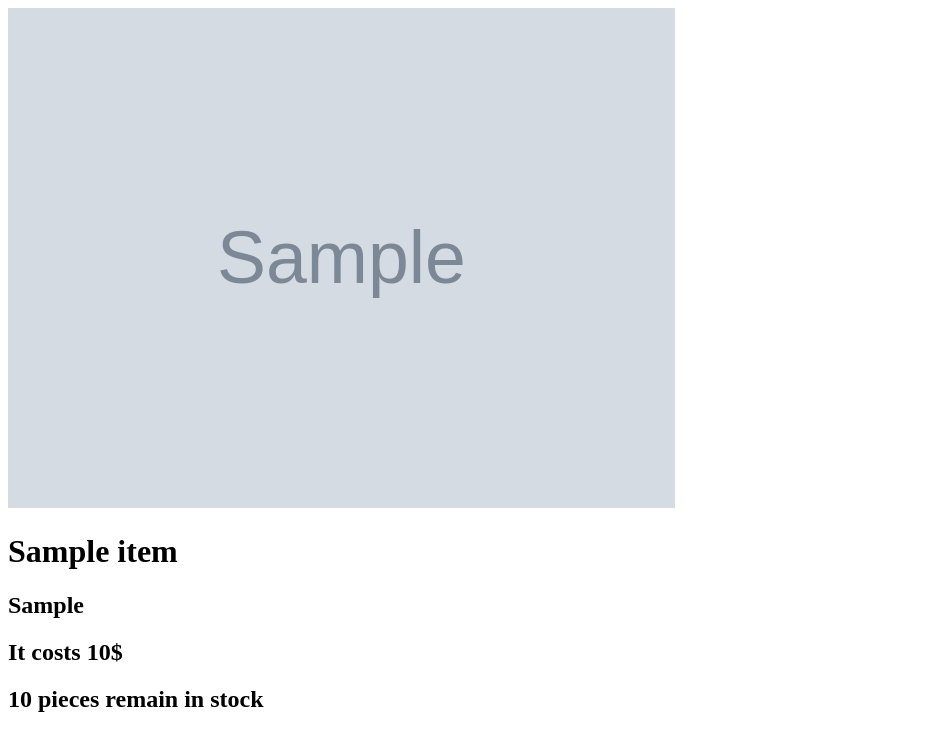
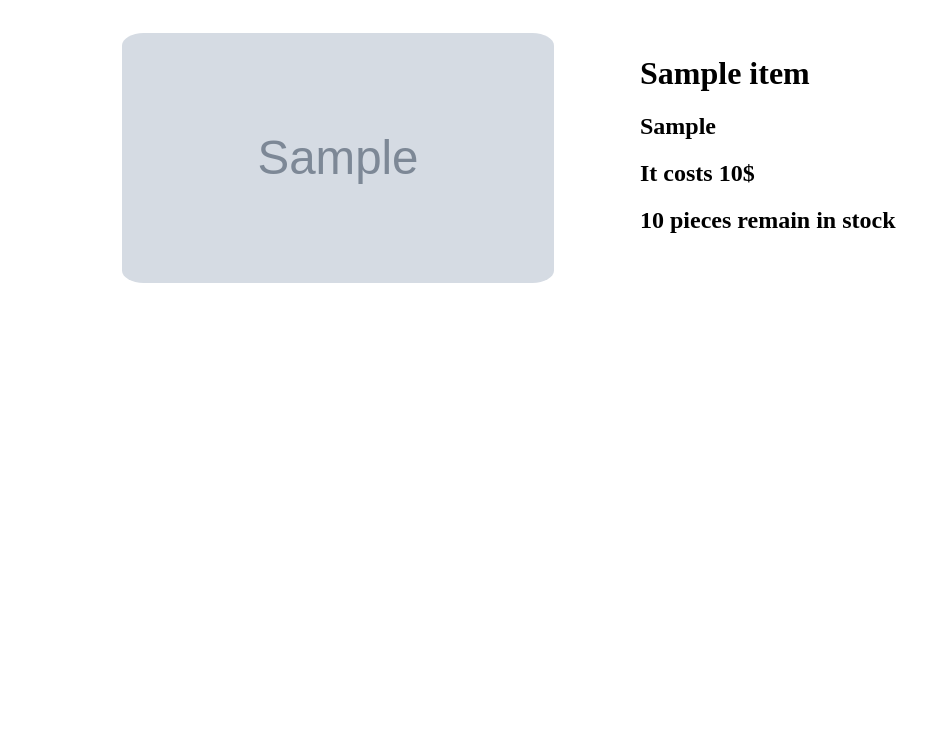
Before and after one commit to samuel2l/Flask-online-shop, a Flask app: a page that uses store/templates/goods_info.html in a window 1280 px wide. Shown: the top 748 px of the page, without its empty margins (0-949 px from the left). Run offline with Flask 3, Linux system fonts and the light colour scheme; a user stored in the database is signed in; tables that the repository leaves empty hold one stand-in row (values such as "Sample post"); grey boxes marked "Sample" are stand-in pictures.

```diff
--- /dev/null
+++ b/store/static/css/goods_info.css
@@ -0,0 +1,3 @@
+.product{
+background-color:red;
+}
--- a/store/templates/goods.html
+++ b/store/templates/goods.html
@@ -20,10 +20,12 @@
     {% endfor %}
     {% endif %}
     {%endwith%}
-    <form method="POST" action="/filtered">
+    <form method="POST" action="/filtered" >
    {{ search_form.hidden_tag() }}
+        <div class="container">
   <input id="search_product" name="name"  >
      {{ search_form.submit() }}
+        </div>
 
 </form>
 <br>
--- a/store/templates/goods_info.html
+++ b/store/templates/goods_info.html
@@ -1,21 +1,45 @@
 <!DOCTYPE html>
 <html lang="en">
 <head>
-    <style>
-        img{
-        height:500px;
-        }
 
-    </style>
     <meta charset="UTF-8">
     <title>Product Info</title>
+<link rel="stylesheet" href="./static/css/goods_info.css">
+<style>
+    .product{
+margin-right:7%;
+margin-left:7%;
+background-color: rgba(255, 255, 255, 0.3);
+
+display:grid;
+   grid-template-columns: repeat(12,1fr);
+padding:2%;
+height:300px;
+border-radius:20px;
+}
+#img{
+ border-radius: 5%;
+    grid-column: 1/span 5;
+
+}
+#name{
+    grid-column: 7/span 12;
+}
+
+</style>
 </head>
 <body>
-<img src="../static/{{img}}">
+<div class="product">
+<img id="img" src="../static/{{img}}" width="100%" height="250px">
+<div id="name">
             <h1>{{name }}</h1>
             <h2>{{ info }}</h2>
             <h2>It costs {{ price }}$</h2>
             <h2>{{amnt_in_stock}} pieces remain in stock</h2>
 
+</div>
+
+</div>
+
 </body>
 </html>
```
Also changed, not shown: store/static/css/goods.css (+19 -2 lines).
